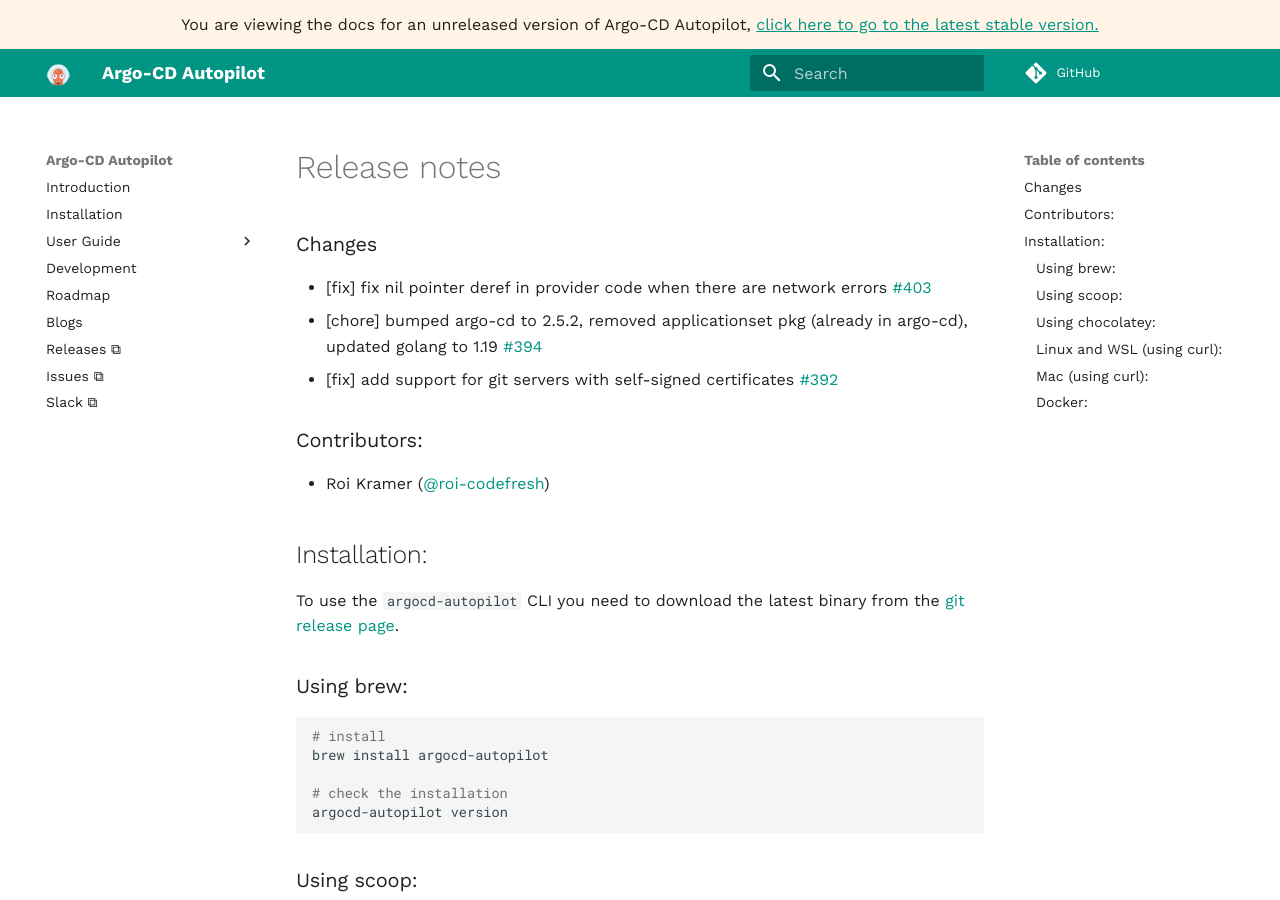
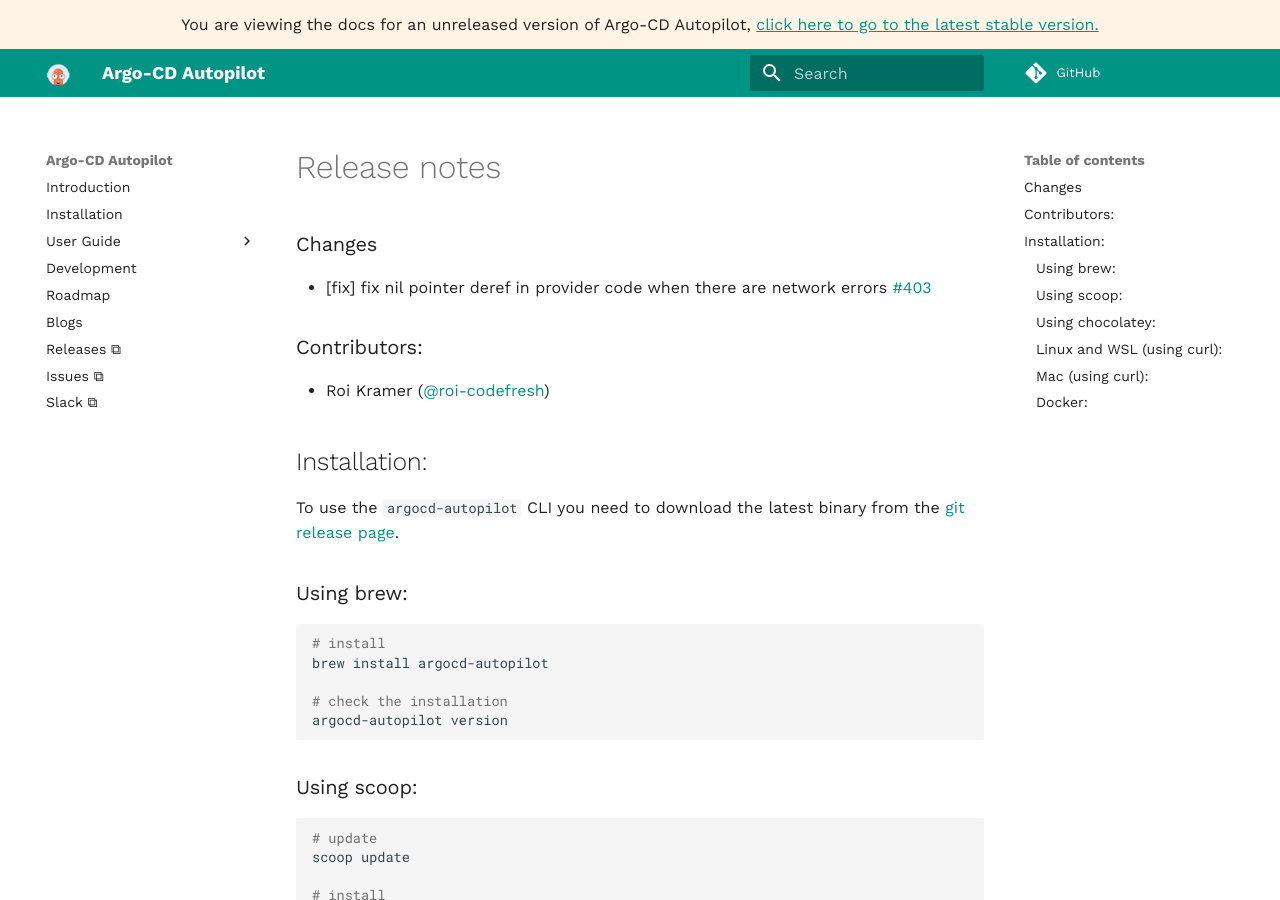
Before and after one commit to argoproj-labs/argocd-autopilot, an MkDocs documentation site: the page built from docs/releases/release_notes.md, in a window 1280 px wide and 900 px high. Built offline with MkDocs 1.6.1 and Material for MkDocs 9.7.7, drawn with Linux system fonts in a browser that asks for light colours; comment, search, counter and statistics services are not loaded.

````diff
--- a/docs/releases/release_notes.md
+++ b/docs/releases/release_notes.md
@@ -1,8 +1,6 @@
 ### Changes
 
 - [fix] fix nil pointer deref in provider code when there are network errors [#403](https://github.com/argoproj-labs/argocd-autopilot/pull/403)
-- [chore] bumped argo-cd to 2.5.2, removed applicationset pkg (already in argo-cd), updated golang to 1.19 [#394](https://github.com/argoproj-labs/argocd-autopilot/pull/394)
-- [fix] add support for git servers with self-signed certificates [#392](https://github.com/argoproj-labs/argocd-autopilot/pull/392)
 
 ### Contributors:
 
@@ -63,6 +61,7 @@ argocd-autopilot version
 ```bash
 # download and extract the binary
 curl -L --output - https://github.com/argoproj-labs/argocd-autopilot/releases/download/v0.4.9/argocd-autopilot-darwin-amd64.tar.gz | tar zx
+
 # move the binary to your $PATH
 mv ./argocd-autopilot-* /usr/local/bin/argocd-autopilot
 
````
